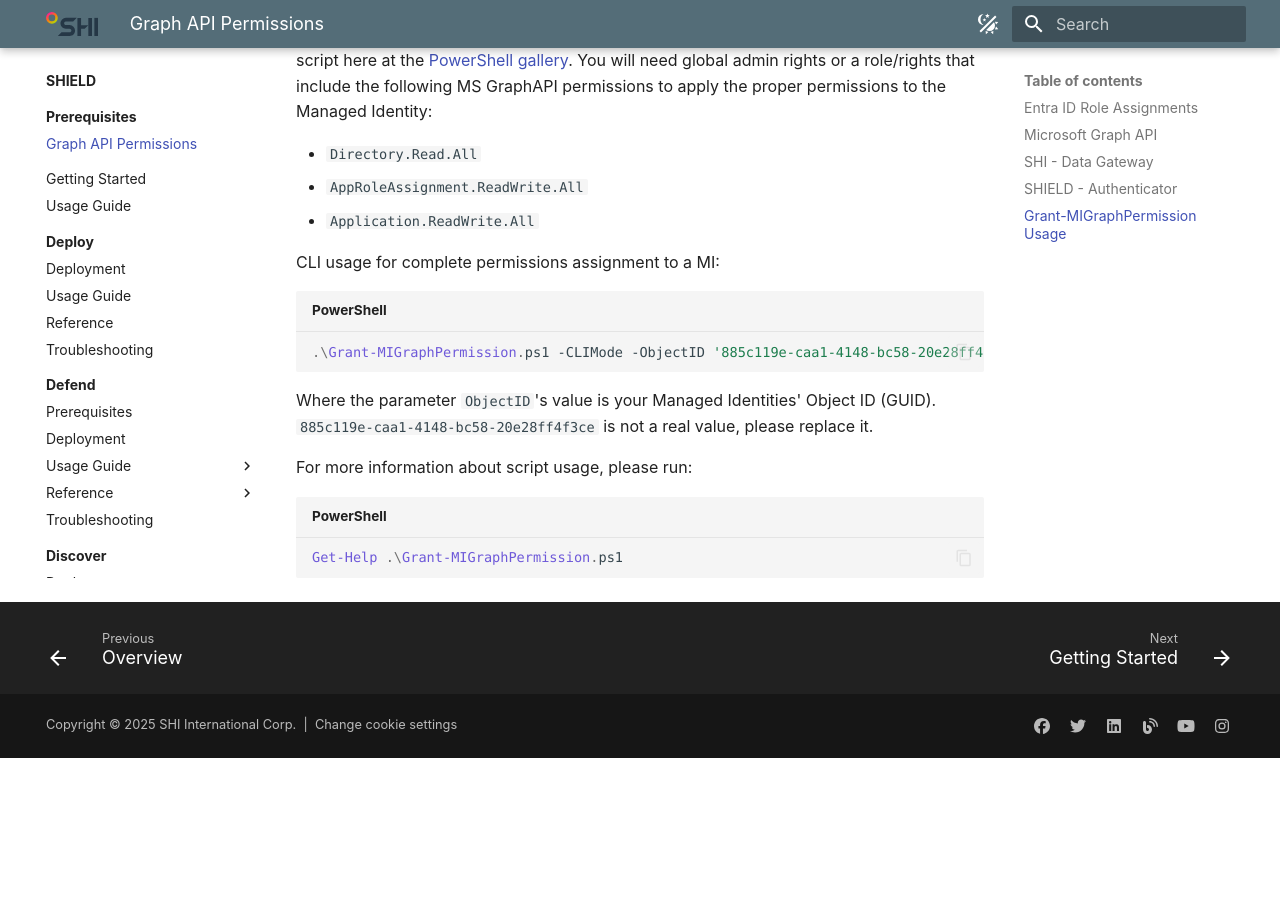
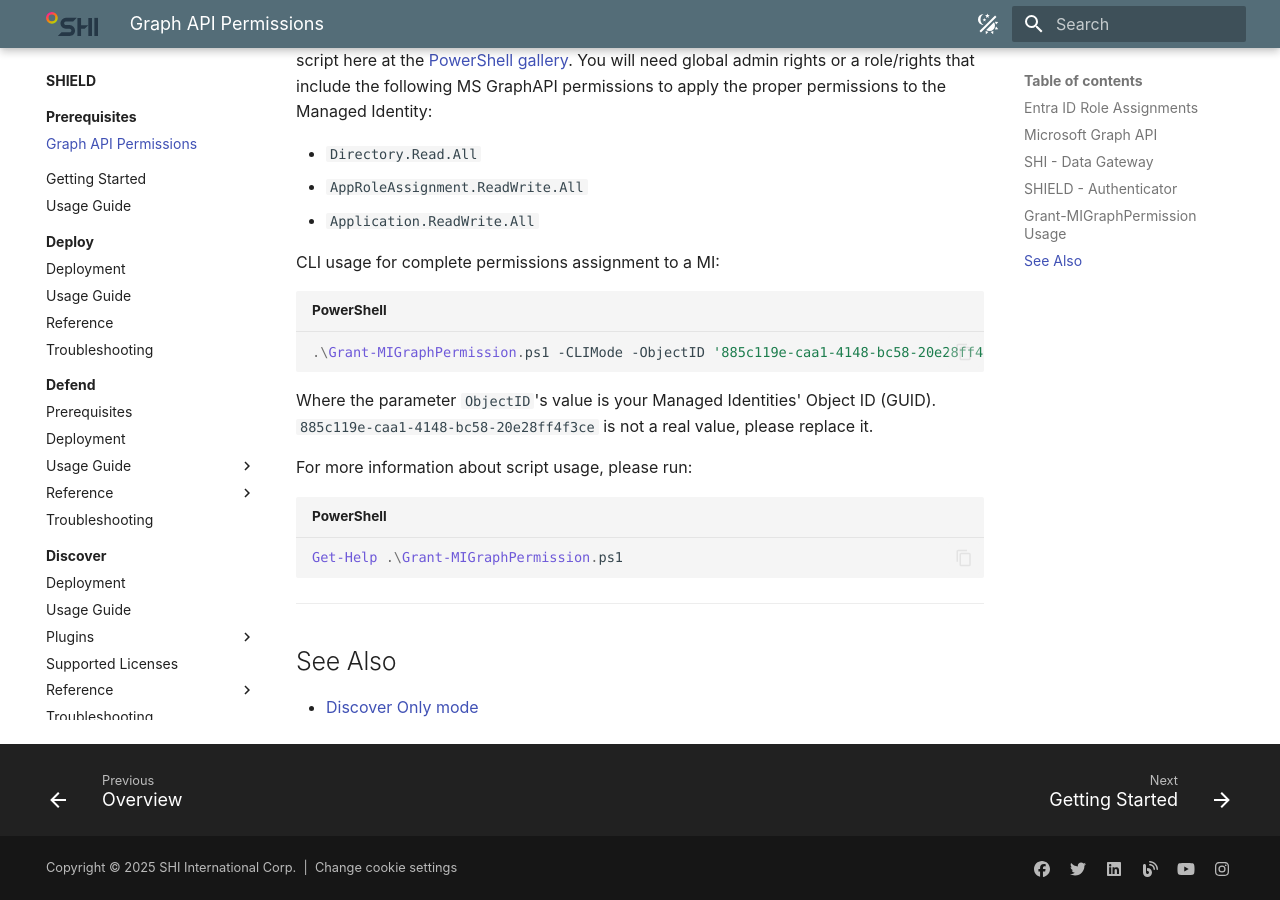
Before and after one commit to Software-Hardware-Integration-Lab/Documentation, an MkDocs documentation site: the page built from docs/SHIELD/Prerequisites/Required-Graph-API-Permissions.md, in a window 1280 px wide and 900 px high, scrolled down 3056 px. Built offline with MkDocs 1.6.1 and Material for MkDocs 9.7.7, drawn with Linux system fonts in a browser that asks for light colours; plug-ins that fetch from the network failed and are left out; before the commit the page ends 3814 px from its top, so only the background shows below that.

Commit message:
Add Discover Only Reference
Create a new see also section that links out to the discover only mode.

````diff
--- a/docs/SHIELD/Prerequisites/Required-Graph-API-Permissions.md
+++ b/docs/SHIELD/Prerequisites/Required-Graph-API-Permissions.md
@@ -89,3 +89,9 @@ For more information about script usage, please run:
 ``` PowerShell title="PowerShell"
 Get-Help .\Grant-MIGraphPermission.ps1
 ```
+
+---
+
+## See Also
+
+- [Discover Only mode](../Reference/Settings/Environmental-Variables-Reference.md#shield_operationmode)
````
